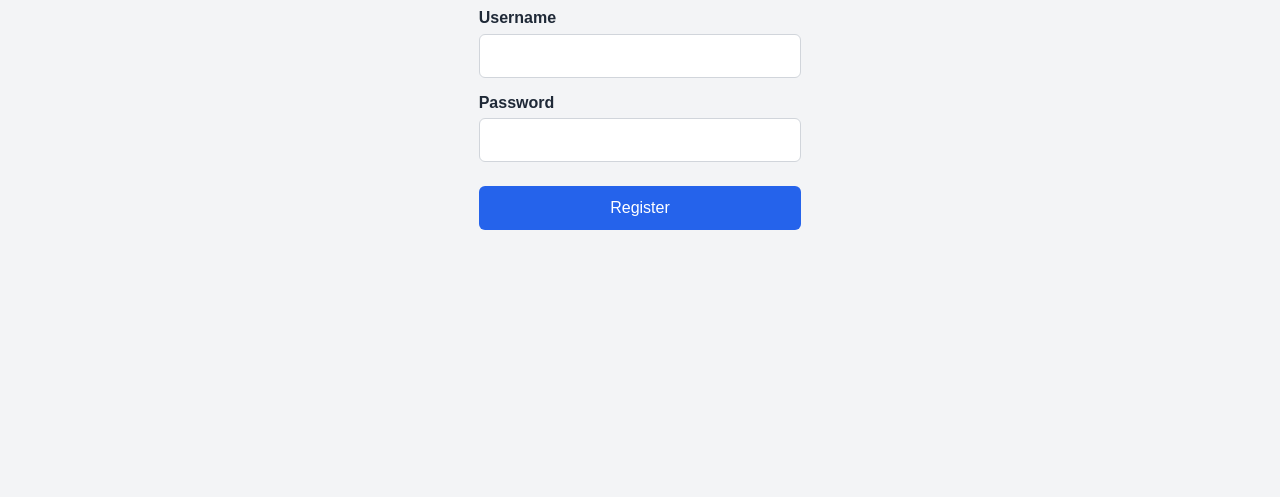
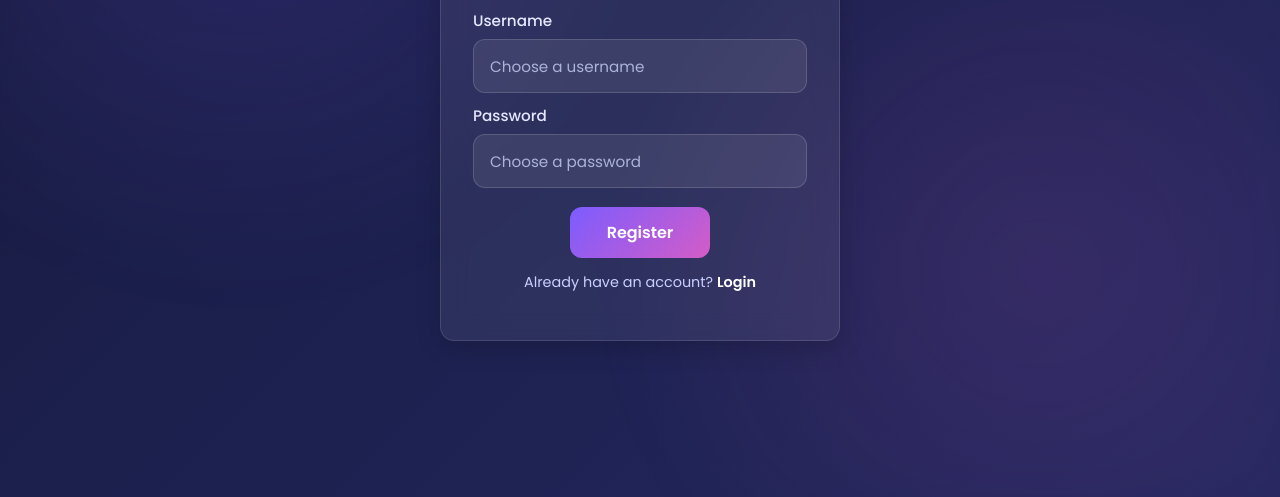
Before and after one commit to Abdullahi-Shire-Mohamud/Quiz-Project-, a website: page public/client/register.html in a window 1280 px wide. Shown: the part 303-800 px from the top of the page. Drawn offline with Linux system fonts and the light colour scheme.

Commit message:
style: redesigned login and register pages

```diff
--- a/public/client/register.html
+++ b/public/client/register.html
@@ -1,75 +1,100 @@
 <!DOCTYPE html>
 <html lang="en">
+
 <head>
 	<meta charset="UTF-8">
+
 	<meta name="viewport" content="width=device-width, initial-scale=1.0">
-	<title>Register</title>
-	<style>
-		* { box-sizing: border-box; }
-		body {
-			margin: 0;
-			min-height: 100vh;
-			display: grid;
-			place-items: center;
-			font-family: Arial, sans-serif;
-			background: #f3f4f6;
-			color: #1f2937;
-		}
-		.login-card {
-			width: min(100% - 2rem, 400px);
-			padding: 2rem;
-			background: #fff;
-			border-radius: 10px;
-			box-shadow: 0 8px 24px rgba(0, 0, 0, .1);
-		}
-		h1 { margin: 0 0 1.5rem; text-align: center; }
-		label { display: block; margin: 1rem 0 .4rem; font-weight: 600; }
-		input {
-			width: 100%;
-			padding: .75rem;
-			border: 1px solid #d1d5db;
-			border-radius: 6px;
-			font-size: 1rem;
-		}
-		button {
-			width: 100%;
-			margin-top: 1.5rem;
-			padding: .8rem;
-			border: 0;
-			border-radius: 6px;
-			background: #2563eb;
-			color: #fff;
-			font-size: 1rem;
-			cursor: pointer;
-		}
-		button:hover { background: #1d4ed8; }
-	</style>
+
+	<title>Register | QuizHub</title>
+
+	<link rel="stylesheet" href="../css/style.css">
+
+	<link rel="preconnect" href="https://fonts.googleapis.com">
+
+	<link rel="preconnect" href="https://fonts.gstatic.com" crossorigin>
+
+	<link
+		href="https://fonts.googleapis.com/css2?family=Fredoka:wght@500;600;700&family=Poppins:wght@300;400;500;600;700&display=swap"
+		rel="stylesheet">
 </head>
-<body>
-	<main class="register-card">
-		<h1>Register</h1>
+
+
+<body class="auth-page">
+
+	<main class="auth-card">
+
+		<a href="index.html" class="auth-close" aria-label="Back to homepage">
+			×
+		</a>
+
+		<p class="auth-label">
+			QuizHub
+		</p>
+
+		<h1>
+			Register
+		</h1>
+
+		<p class="auth-description">
+			Create an account to start playing.
+		</p>
+
+
 		<form id="register-form">
 
-			<label for="username">Username</label>
-			<input
-			type="text"
-			id="username"
-			name="username"
-			required
-			autocomplete="username">
+			<div class="auth-form-group">
 
-			<label for="password">Password</label>
-			<input type="password"
-			id="password"
-			name="password"
-			required
-			autocomplete="current-password">
+				<label for="username">
+					Username
+				</label>
 
-			<button type="submit">Register</button>
+				<input type="text" id="username" name="username" required autocomplete="username"
+					placeholder="Choose a username">
 
-			<p id="register-message"></p>
+			</div>
+
+
+			<div class="auth-form-group">
+
+				<label for="password">
+					Password
+				</label>
+
+				<input type="password" id="password" name="password" required autocomplete="new-password"
+					placeholder="Choose a password">
+
+			</div>
+
+
+			<button type="submit" class="auth-submit-button">
+
+				Register
+
+			</button>
+
+
+			<p id="register-message" class="auth-message" aria-live="polite">
+			</p>
+
 		</form>
+
+
+		<p class="auth-switch">
+
+			Already have an account?
+
+			<a href="login.html">
+				Login
+			</a>
+
+		</p>
+
 	</main>
+
+
 	<script src="../js/register.js"></script>
+
 </body>
+
 </html>
--- a/public/css/style.css
+++ b/public/css/style.css
@@ -155,6 +155,327 @@ a {
     transform: translateY(-2px);
 }
 
+/* -------------------------------------
+   LOGIN / REGISTER PAGES
+------------------------------------- */
+.auth-page {
+    margin: 0;
+
+    min-height: 100vh;
+
+    display: grid;
+    place-items: center;
+
+    padding: 2rem;
+
+    font-family: "Poppins", sans-serif;
+
+    background:
+        linear-gradient(135deg,
+            #171a3d,
+            #1d2150,
+            #25285f);
+}
+
+
+/* Soft blurred background effect */
+.auth-page::before {
+    content: "";
+
+    position: fixed;
+    inset: -30px;
+
+    background:
+        radial-gradient(circle at 20% 20%,
+            rgba(124, 92, 255, 0.18),
+            transparent 35%),
+        radial-gradient(circle at 80% 70%,
+            rgba(212, 92, 199, 0.12),
+            transparent 35%);
+
+    filter: blur(35px);
+
+    z-index: -1;
+}
+
+
+.auth-card {
+    min-height: auto;
+
+    position: relative;
+
+    width: min(100% - 2rem, 400px);
+
+    padding: 2rem;
+
+    background: rgba(255, 255, 255, 0.07);
+
+    border: 1px solid rgba(255, 255, 255, 0.12);
+
+    border-radius: 14px;
+
+    box-shadow:
+        0 8px 24px rgba(0, 0, 0, 0.18);
+
+    backdrop-filter: blur(14px);
+    -webkit-backdrop-filter: blur(14px);
+}
+
+
+/* QuizHub label */
+.auth-label {
+    margin: 0 0 0.3rem;
+
+    text-align: center;
+
+    font-family: "Fredoka", sans-serif;
+    font-size: 1rem;
+    font-weight: 600;
+
+    color: #c5b8ff;
+}
+
+
+/* Login / Register title */
+.auth-card h1 {
+    margin: 0 0 0.4rem;
+
+    text-align: center;
+
+    font-family: "Fredoka", sans-serif;
+    font-size: 2.5rem;
+    font-weight: 700;
+
+    color: #ffffff;
+}
+
+
+/* Small description */
+.auth-description {
+    margin: 0 0 1.3rem;
+
+    text-align: center;
+
+    color: #c9cfff;
+
+    font-size: 0.95rem;
+}
+
+
+/* Form field group */
+.auth-form-group {
+    display: flex;
+    flex-direction: column;
+
+    gap: 0.45rem;
+
+    margin-top: 0.7rem;
+}
+
+
+/* Labels */
+.auth-form-group label {
+    color: #e5e7ff;
+
+    font-size: 0.95rem;
+    font-weight: 500;
+}
+
+
+/* Inputs */
+.auth-form-group input {
+    width: 100%;
+
+    padding: 0.9rem 1rem;
+
+    font-family: "Poppins", sans-serif;
+    font-size: 0.95rem;
+
+    color: #ffffff;
+
+    background: rgba(255, 255, 255, 0.08);
+
+    border: 1px solid rgba(255, 255, 255, 0.15);
+
+    border-radius: 12px;
+
+    outline: none;
+
+    transition:
+        border-color 0.2s ease,
+        background 0.2s ease,
+        box-shadow 0.2s ease;
+}
+
+
+/* Placeholder */
+.auth-form-group input::placeholder {
+    color: #adb3d8;
+}
+
+
+/* Input hover */
+.auth-form-group input:hover {
+    background: rgba(255, 255, 255, 0.1);
+}
+
+
+/* Input focus */
+.auth-form-group input:focus {
+    border-color: #9b87ff;
+
+    background: rgba(255, 255, 255, 0.12);
+
+    box-shadow:
+        0 0 0 3px rgba(155, 135, 255, 0.2);
+}
+
+
+/* Login / Register main button */
+.auth-submit-button {
+    display: block;
+
+    width: auto;
+    min-width: 140px;
+
+    margin: 1.2rem auto 0;
+
+    padding: 0.8rem 1.6rem;
+
+    font-family: "Poppins", sans-serif;
+    font-size: 1rem;
+    font-weight: 600;
+
+    color: #ffffff;
+
+    background: linear-gradient(135deg,
+            #7c5cff,
+            #d45cc7);
+
+    border: none;
+    border-radius: 12px;
+
+    cursor: pointer;
+
+    transition:
+        transform 0.2s ease,
+        box-shadow 0.2s ease;
+}
+
+
+/* Button hover */
+.auth-submit-button:hover {
+    transform: translateY(-2px);
+
+    box-shadow:
+        0 8px 20px rgba(124, 92, 255, 0.3);
+}
+
+
+/* Error / status message */
+.auth-message {
+    min-height: 0;
+
+    margin-top: 0.7rem;
+    margin-bottom: 0;
+
+    text-align: center;
+
+    color: #ffccd8;
+
+    font-size: 0.9rem;
+}
+
+
+/* Login ↔ Register link */
+.auth-switch {
+    margin-top: 1rem 0 0;
+
+    text-align: center;
+
+    color: #c9cfff;
+
+    font-size: 0.9rem;
+}
+
+
+.auth-switch a {
+    color: #ffffff;
+
+    font-weight: 600;
+
+    text-decoration: none;
+}
+
+
+.auth-switch a:hover {
+    color: #c5b8ff;
+
+    text-decoration: underline;
+}
+
+
+/* X button back to homepage */
+.auth-close {
+    position: absolute;
+
+    top: 1rem;
+    right: 1.2rem;
+
+    display: flex;
+    justify-content: center;
+    align-items: center;
+
+    width: 34px;
+    height: 34px;
+
+    color: #d9dcff;
+
+    background: rgba(255, 255, 255, 0.06);
+
+    border: 1px solid rgba(255, 255, 255, 0.12);
+
+    border-radius: 50%;
+
+    font-size: 1.4rem;
+    line-height: 1;
+
+    text-decoration: none;
+
+    transition:
+        background 0.2s ease,
+        transform 0.2s ease;
+}
+
+
+.auth-close:hover {
+    background: rgba(255, 255, 255, 0.13);
+
+    transform: scale(1.05);
+}
+
+
+/* -------------------------------------
+   LOGIN / REGISTER RESPONSIVE DESIGN
+------------------------------------- */
+
+@media (max-width: 500px) {
+
+    .auth-page {
+        padding: 1rem;
+    }
+
+
+    .auth-card {
+        width: 100%;
+        padding: 2rem 1.4rem;
+    }
+
+
+    .auth-card h1 {
+        font-size: 2.1rem;
+    }
+}
 
 /* ------------------------------
    MAIN PAGE
```
Also changed, not shown: public/client/login.html (+84 -59 lines).
